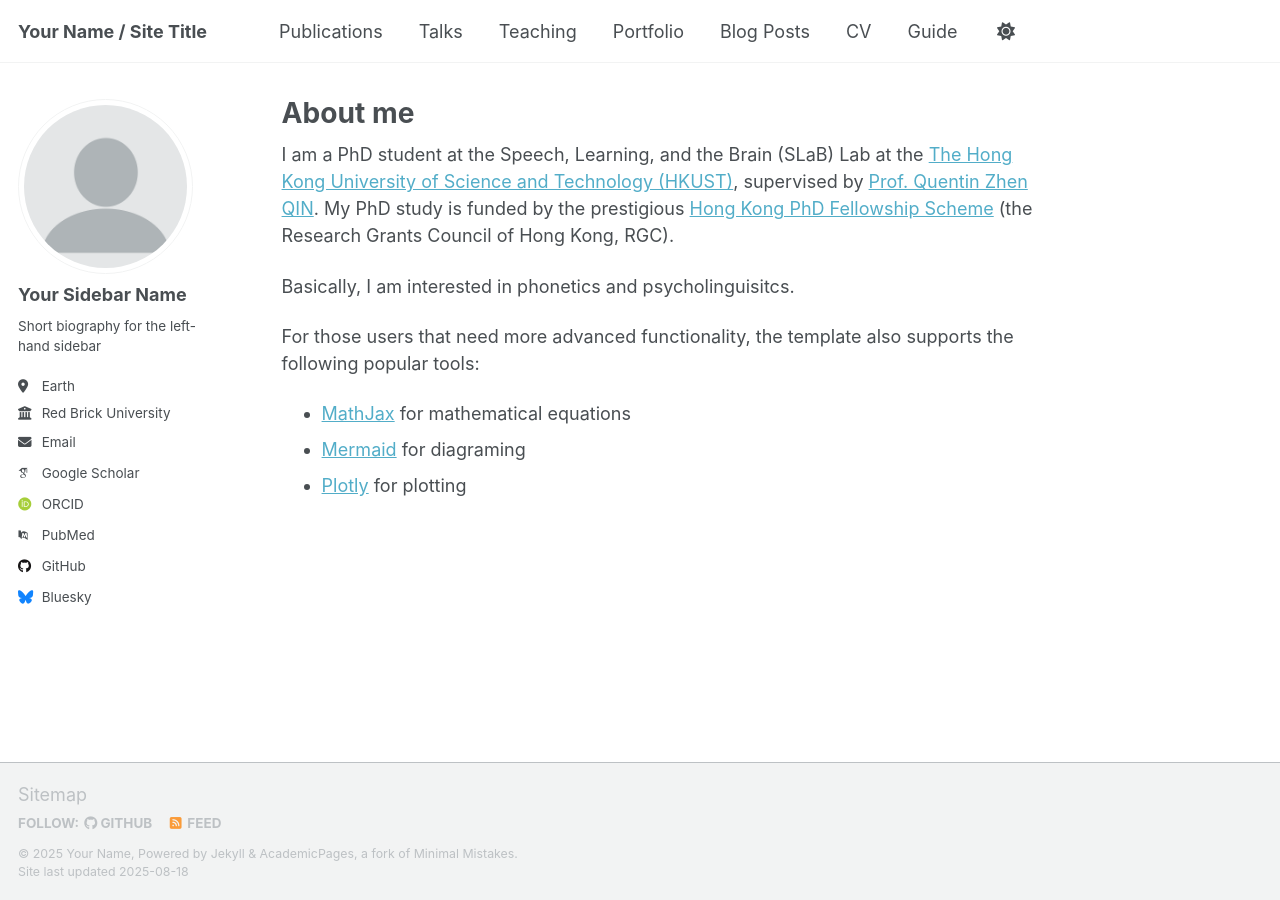
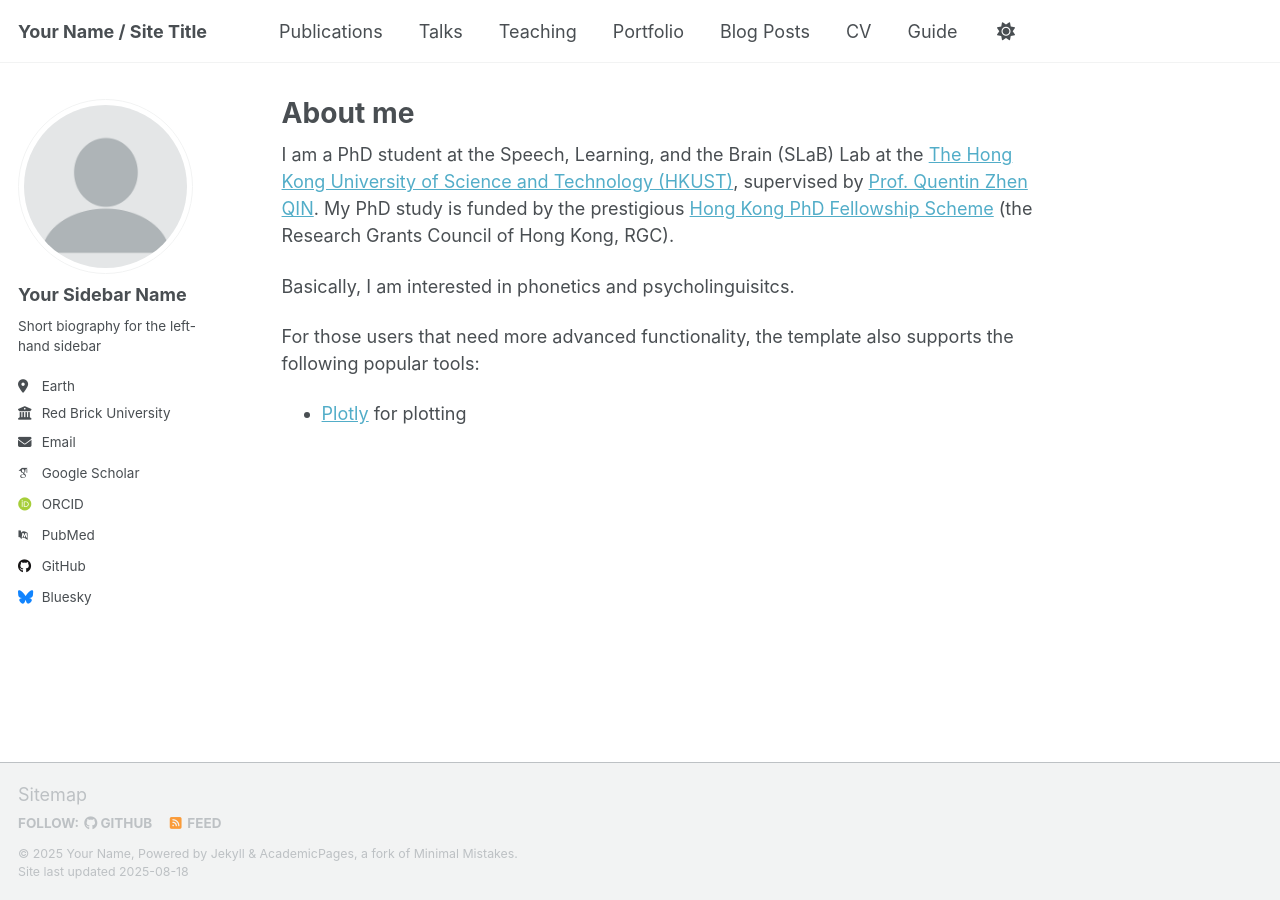
Before and after one commit to kliubc2025/kliubc.github.io, a Jekyll site: the page built from _pages/about.md, in a window 1280 px wide. Built offline with Jekyll 4.4.1, drawn with Linux system fonts in a browser that asks for light colours; some web fonts are replaced; a script that is not in the unit is left out.

Commit message:
Update about.md

```diff
--- a/_pages/about.md
+++ b/_pages/about.md
@@ -13,6 +13,4 @@ I am a PhD student at the Speech, Learning, and the Brain (SLaB) Lab at the [The
 Basically, I am interested in phonetics and psycholinguisitcs.
 
 For those users that need more advanced functionality, the template also supports the following popular tools:
-- [MathJax](https://www.mathjax.org/) for mathematical equations
-- [Mermaid](https://mermaid.js.org/) for diagraming
 - [Plotly](https://plotly.com/javascript/) for plotting
```
